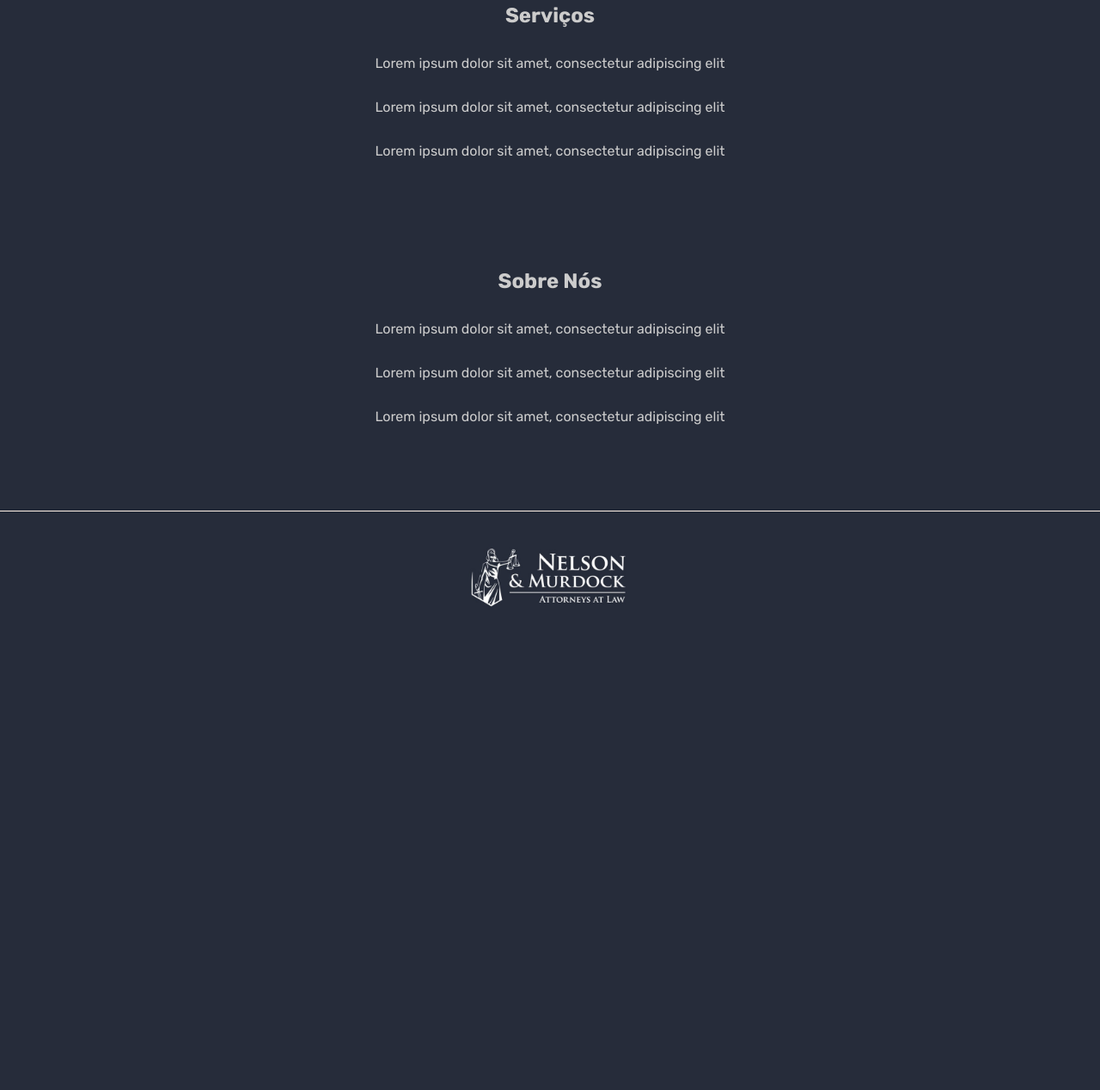
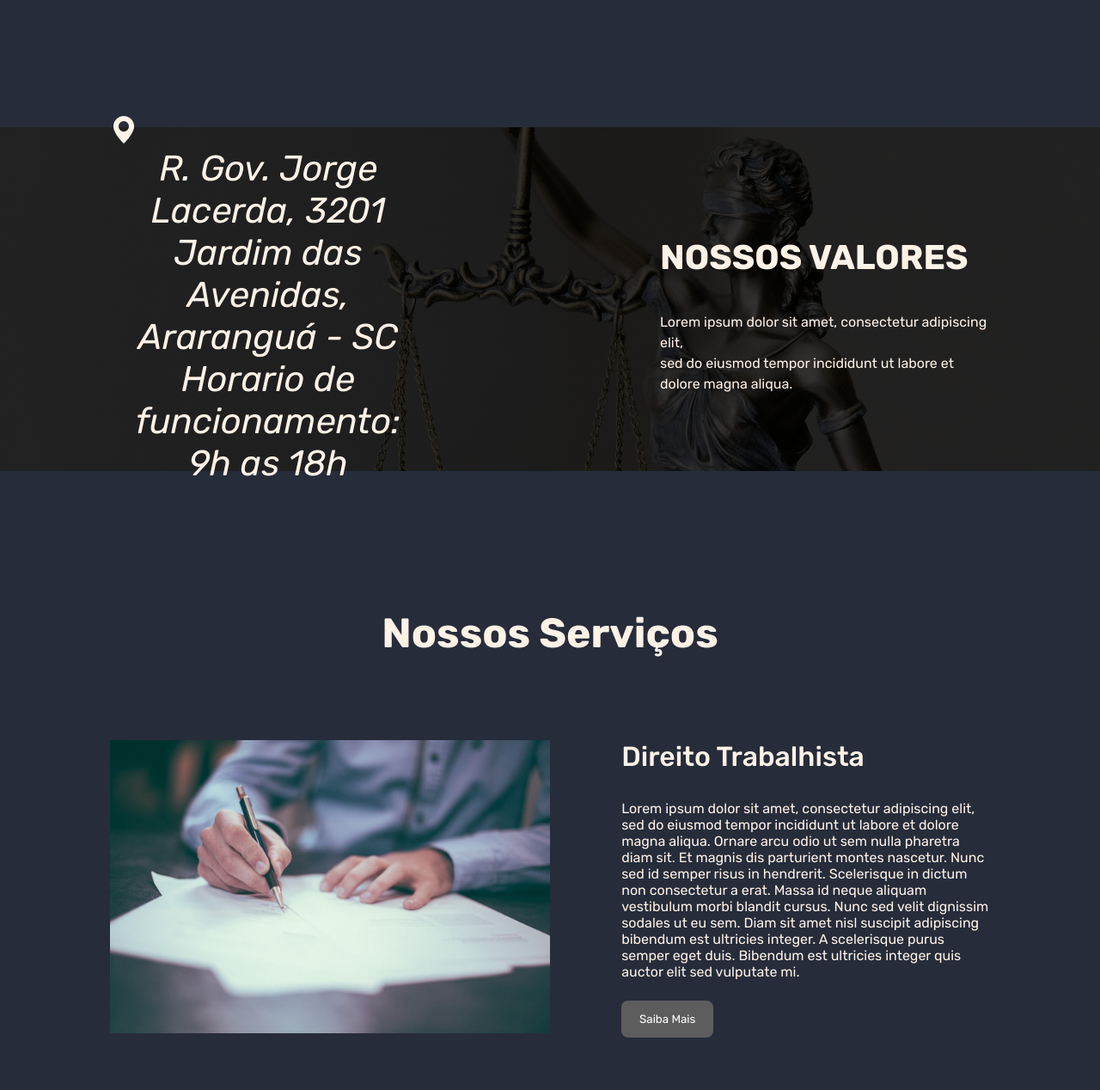
Before and after one commit to miltonspacheco/EJEC, a plain HTML site: page index.html in a window 1280 px wide. Shown: the part 838-2106 px from the top of the page at 86% size. Before the commit the page ends 1588 px from the top, so only its background shows below. Drawn offline with nearby package versions, Linux system fonts and the light colour scheme.

Commit message:
new_version

```diff
--- a/index.html
+++ b/index.html
@@ -102,18 +102,60 @@
             </div>
         </div>
 
-        <section class="services">
-            <h1 class="services-title">Serviços</h1>
-            <p class="services-text">Lorem ipsum dolor sit amet, consectetur adipiscing elit</p>
-            <p class="services-text">Lorem ipsum dolor sit amet, consectetur adipiscing elit</p>
-            <p class="services-text">Lorem ipsum dolor sit amet, consectetur adipiscing elit</p>
+
+        <section id="about-us">
+            <div id="address">
+                <i class="bi bi-geo-alt-fill">
+                    <div id="address-details">
+                        <p>R. Gov. Jorge Lacerda, 3201</p>
+                        <p>Jardim das Avenidas, Araranguá - SC</p>
+                        <p>Horario de funcionamento: 9h as 18h</p>
+                    </div>
+                </i>
+            </div>
+            <div id="about-location">
+                <h3>
+                    <h3>Nossos Valores</h3>
+                    <p>Lorem ipsum dolor sit amet, consectetur adipiscing elit,
+                        <br> sed do eiusmod tempor incididunt ut labore et dolore magna aliqua.</p>
+                </h3>
+            </div>
         </section>
 
-        <section class="about-us">
-            <h1 class="about-us-title">Sobre Nós</h1>
-            <p class="about-us-text">Lorem ipsum dolor sit amet, consectetur adipiscing elit</p>
-            <p class="about-us-text">Lorem ipsum dolor sit amet, consectetur adipiscing elit</p>
-            <p class="about-us-text">Lorem ipsum dolor sit amet, consectetur adipiscing elit</p>
+        <section id="details">
+            <div class="details-title">
+                <h3>Nossos Serviços</h3>
+            </div>
+            <div class="detail" id="detail-1">
+                <img src="img/pencil.jpg" alt="Random advogado">
+                <div class="detail-description">
+                    <h3>Direito Trabalhista</h3>
+                    <p>Lorem ipsum dolor sit amet, consectetur adipiscing elit, sed do eiusmod tempor incididunt ut labore et dolore magna aliqua. Ornare arcu odio ut sem nulla pharetra diam sit. Et magnis dis parturient montes nascetur. Nunc sed id semper risus in hendrerit. Scelerisque in dictum non consectetur a erat. Massa id neque aliquam vestibulum morbi blandit cursus. Nunc sed velit dignissim sodales ut eu sem. Diam sit amet nisl suscipit adipiscing bibendum est ultricies integer. A scelerisque purus semper eget duis. Bibendum est ultricies integer quis auctor elit sed vulputate mi.</p>
+                    <div class="contact">
+                        <button>Saiba Mais</button>
+                    </div>
+                </div>
+            </div>
+            <div class="detail" id="detail-2">
+                <div class="detail-description">
+                    <h3>Direito Penal</h3>
+                    <p>Elit eget gravida cum sociis natoque penatibus et. Quis commodo odio aenean sed adipiscing. Elit sed vulputate mi sit amet. Feugiat nibh sed pulvinar proin gravida hendrerit lectus. In pellentesque massa placerat duis. Enim sed faucibus turpis in eu. Nulla posuere sollicitudin aliquam ultrices. Venenatis a condimentum vitae sapien pellentesque habitant morbi. Tellus cras adipiscing enim eu turpis egestas. Auctor neque vitae tempus quam pellentesque nec nam aliquam. Egestas purus viverra accumsan in nisl nisi. Sed faucibus turpis in eu mi bibendum. Erat nam at lectus urna duis convallis convallis. Egestas pretium aenean pharetra magna. Blandit turpis cursus in hac habitasse platea dictumst. Enim ut tellus elementum sagittis. Nisi est sit amet facilisis magna etiam tempor orci eu. Convallis convallis tellus id interdum velit laoreet id donec.</p>
+                    <div class="contact">
+                        <button>Saiba Mais</button>
+                    </div>
+                </div>
+                <img src="img/estatua.jpg" alt="estatua direito">
+            </div>
+            <div class="detail" id="detail-3">
+                <img src="img/random2.jpg" alt="estatua direito">
+                <div class="detail-description">
+                    <h3>Direito Civil</h3>
+                    <p>Dictum fusce ut placerat orci nulla pellentesque. Vel orci porta non pulvinar neque laoreet suspendisse. Et egestas quis ipsum suspendisse ultrices gravida. Donec et odio pellentesque diam volutpat commodo sed egestas. Bibendum est ultricies integer quis auctor elit. Elementum pulvinar etiam non quam lacus suspendisse faucibus interdum posuere. At augue eget arcu dictum varius duis at consectetur lorem. Arcu felis bibendum ut tristique et egestas quis. Curabitur vitae nunc sed velit dignissim. Eget dolor morbi non arcu. Tincidunt lobortis feugiat vivamus at augue eget arcu. Tellus elementum sagittis vitae et. Cursus eget nunc scelerisque viverra. Nunc sed velit dignissim sodales ut eu sem integer. Pharetra convallis posuere morbi leo urna molestie at elementum eu.</p>
+                    <div class="contact">
+                        <button>Saiba Mais</button>
+                    </div>
+                </div>
+            </div>
         </section>
 
 
@@ -121,6 +163,8 @@
 
     <footer class="rodape">
         <img class="rodape-imagem" src="../img/logo2.jpg" alt="logo">
+        <p><span>Entre em contato:</span> nelson&murdock@gmail.com</p>
+        <p><span>Ou pelo telefone:</span> (51)95555-5555)</p>
     </footer>
 
     <script src="app.js"></script>
--- a/styles.css
+++ b/styles.css
@@ -40,10 +40,10 @@ ul li a
     cursor: pointer;
 }
 
-/*ul li a:hover
+ul li a:hover
 {
     color: #446c84;
-}*/
+}
 
 .btn
 {
@@ -65,6 +65,7 @@ ul li a
     justify-content: space-around;
     align-items: center;
     flex-wrap: wrap;
+    margin-top: 3rem;
 }
 
 .right img
@@ -77,7 +78,7 @@ ul li a
 .left
 {
     max-width: 100%;
-    margin-left: 2.3rem;
+    margin-left: 1.2rem;
 }
 
 .title h1
@@ -154,7 +155,7 @@ aside
         width: 45px;
         height: 45px;
         margin-right: 1.5rem;
-        margin-top: 2rem;
+
         color: white;
     }
 
@@ -194,6 +195,11 @@ aside
     {
         color: white;
         font-size: 1rem;
+    }
+
+    .c-icon :hover
+    {
+        background-color: #464444;
     }
 
 }
@@ -251,19 +257,101 @@ aside
     margin-top: 8rem;
 }
 
-.about-us
+
+#about-us
 {
-    color: #ccc;
+    font-family: rubik;
+    height: 400px;
+    background: linear-gradient(rgba(0,0,0,0.8), rgba(0,0,0,0.8)),
+    url("./img/estatuagrande.jpg");
+    background-position: center;
+    background-size: cover;
     display: flex;
-    flex-direction: column;
     align-items: center;
-    gap: 2rem;
-    margin-top: 8rem;
+    justify-content: space-around;
+    color: #FFF2E7;
+    margin-bottom: 3rem;
+    margin-top: 14rem;
 }
 
-.services-title
+#address, #about-location
 {
+    max-width: 30%;
+}
 
+#address
+{
+    display:flex;
+}
+
+#address i
+{
+    font-size: 2em;
+    margin-right: 0.5em;
+}
+
+#address-details
+{
+    text-align: center;
+    font-size: 1.3em;
+}
+
+#about-location h3
+{
+    font-size: 2.5em;
+    margin-bottom: 1em;
+    text-transform: uppercase;
+}
+
+#about-location p
+{
+    line-height: 1.5em;
+}
+
+
+#details {
+    width: 80%;
+    margin:0 auto;
+    color:  #FFF2E7;
+    margin-top: 10rem;
+}
+
+.details-title h3
+{
+    font-size: 3em;
+    font-weight: 700;
+    text-align: center;
+    margin-bottom: 2em;
+}
+
+
+.detail
+{
+    display: flex;
+    align-items: flex-start;
+    justify-content: space-between;
+    gap: 5%;
+    margin-bottom: 4em;
+
+}
+
+.detail img
+{
+    width: 50%;
+}
+
+.detail h3
+{
+    margin-bottom: 1em;
+    font-size: 2em;
+    font-weight: 500;
+
+}
+
+.detail-description
+{
+    width: 100%;
+    padding-left: 2em;
 }
 
 .rodape
@@ -271,6 +359,11 @@ aside
     margin-top: 100px;
     padding: 20px;
     border-top: 0.4px solid #FFF2E7;
+    text-align: center;
+    color: #FFF2E7;
+    display: flex;
+    flex-direction: column;
+    justify-content: center;
 }
 
 .rodape-imagem
@@ -280,3 +373,13 @@ aside
     display: block;
     margin: 0 auto;
 }
+
+.rodape span
+{
+   font-weight: bold;
+}
+
+.rodape p
+{
+    margin-bottom: 1em;
+}
```
Also changed, not shown: img/estatua.jpg (added), img/estatuagrande.jpg (added), img/pencil.jpg (added), img/random2.jpg (added).
